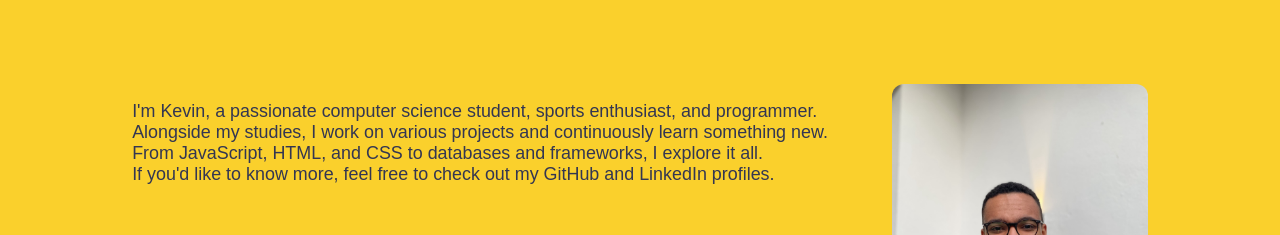
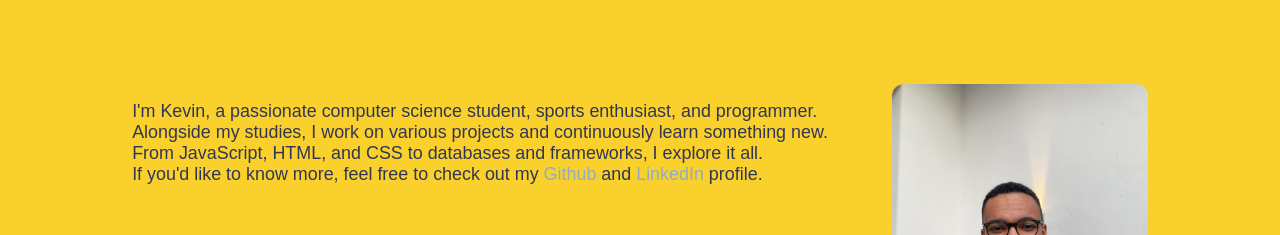
Before and after one commit to KevinChrist02/project-page, a plain HTML site: page index.html in a window 1280 px wide. Shown: the part 904-1139 px from the top of the page. Drawn offline with Linux system fonts and the light colour scheme; a web font is replaced by a local one.

Commit message:
adjusting the about me text
now GitHub and linkedIn are embedded as a link
inside the text

```diff
--- a/index.html
+++ b/index.html
@@ -32,8 +32,12 @@
           learn something new. <br />
           From JavaScript, HTML, and CSS to databases and frameworks, I explore
           it all. <br />
-          If you'd like to know more, feel free to check out my GitHub and
-          LinkedIn profiles.
+          If you'd like to know more, feel free to check out my
+          <a href="https://github.com/KevinChrist02">Github</a> and
+          <a href="https://www.linkedin.com/in/kevin-christ-b71b82204/"
+            >LinkedIn</a
+          >
+          profile.
         </p>
         <img class="image1" src="./assets/image1.jpg" alt="" />
         <img class="image2" src="./assets/image2.jpg" alt="" />
--- a/style/input.scss
+++ b/style/input.scss
@@ -122,6 +122,13 @@ body::-webkit-scrollbar {
     img {
       border-radius: 12px;
     }
+    a{
+      color: #90adc6;
+      text-decoration: none;
+    }
+    a:hover{
+      color:#e9eaec;
+    }
   }
 }
 .projects {
```
Also changed, not shown: style/output.css, 1 other file.
